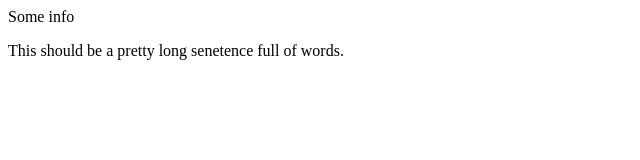
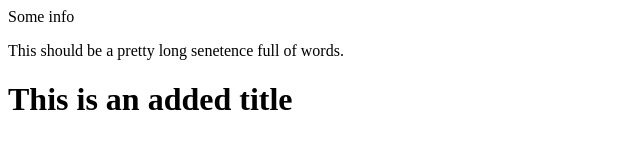
Before and after one commit to Benluv/This-is-a-test-repo, a plain HTML site: page index.html in a window 1280 px wide. Shown: the whole page, without its empty margins (0-640 px from the left). Drawn offline with Linux system fonts and the light colour scheme.

Commit message:
I added and H1 tag

```diff
--- a/index.html
+++ b/index.html
@@ -6,5 +6,6 @@
 <body>
   Some info
   <p>This should be a pretty long senetence full of words.</p>
+  <h1>This is an added title</h1>
 </body>
 </html>
```
